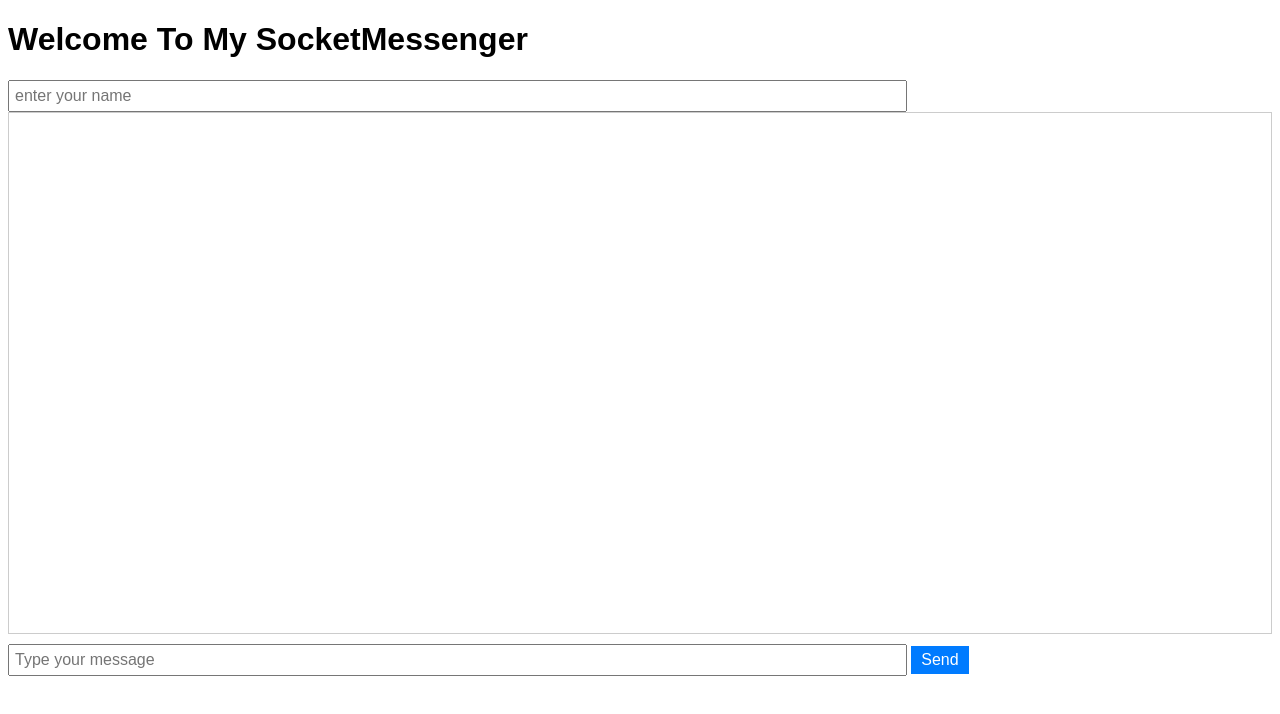
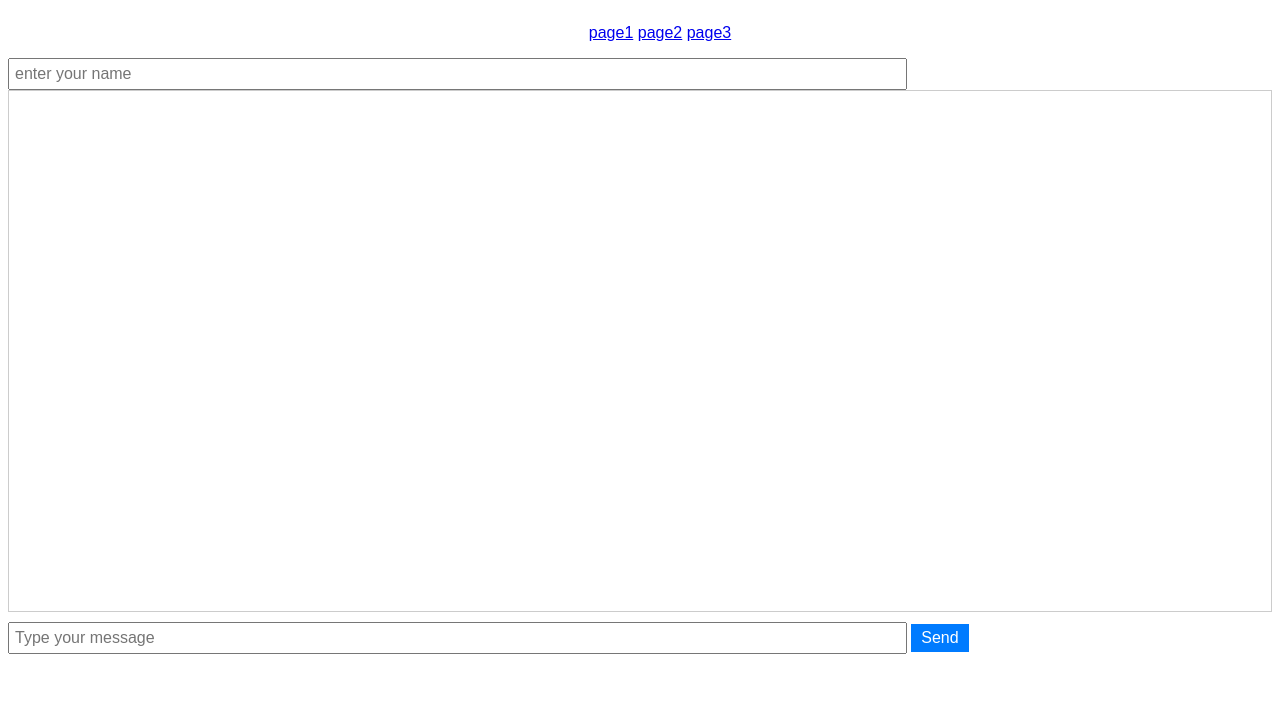
Before and after one commit to moeelbadri/MySocketChat, a website: page public/index.html in a window 1280 px wide. Drawn offline with nearby package versions, Linux system fonts and the light colour scheme; no server answers.

Commit message:
up
navbar

```diff
--- a/public/index.html
+++ b/public/index.html
@@ -6,13 +6,23 @@
 </head>
 <body>
 
+  <header>
+
+      <ul>
+        <li><a href="#">page1</a></li>
+        <li><a href="#">page2</a></li>
+        <li><a href="#">page3</a></li>
+
+      </ul>
+
+  </header>
 
 
-  <div class="h1test">
+  <!-- <div class="h1test">
 
     <h1>Welcome To My <span>SocketMessenger</span> </h1>
 
-  </div>
+  </div> -->
 
   <input id="name-input" type="text" placeholder="enter your name">
   <div id="messages"></div>
--- a/public/style.css
+++ b/public/style.css
@@ -34,3 +34,21 @@ button[type="submit"] {
     color: black;
 
 }
+
+
+header{
+
+display: flex;
+justify-content: space-around;
+align-items: center;
+
+
+
+}
+
+li{
+  display: inline-block;
+list-style: none;
+text-decoration: none;
+
+}
```
